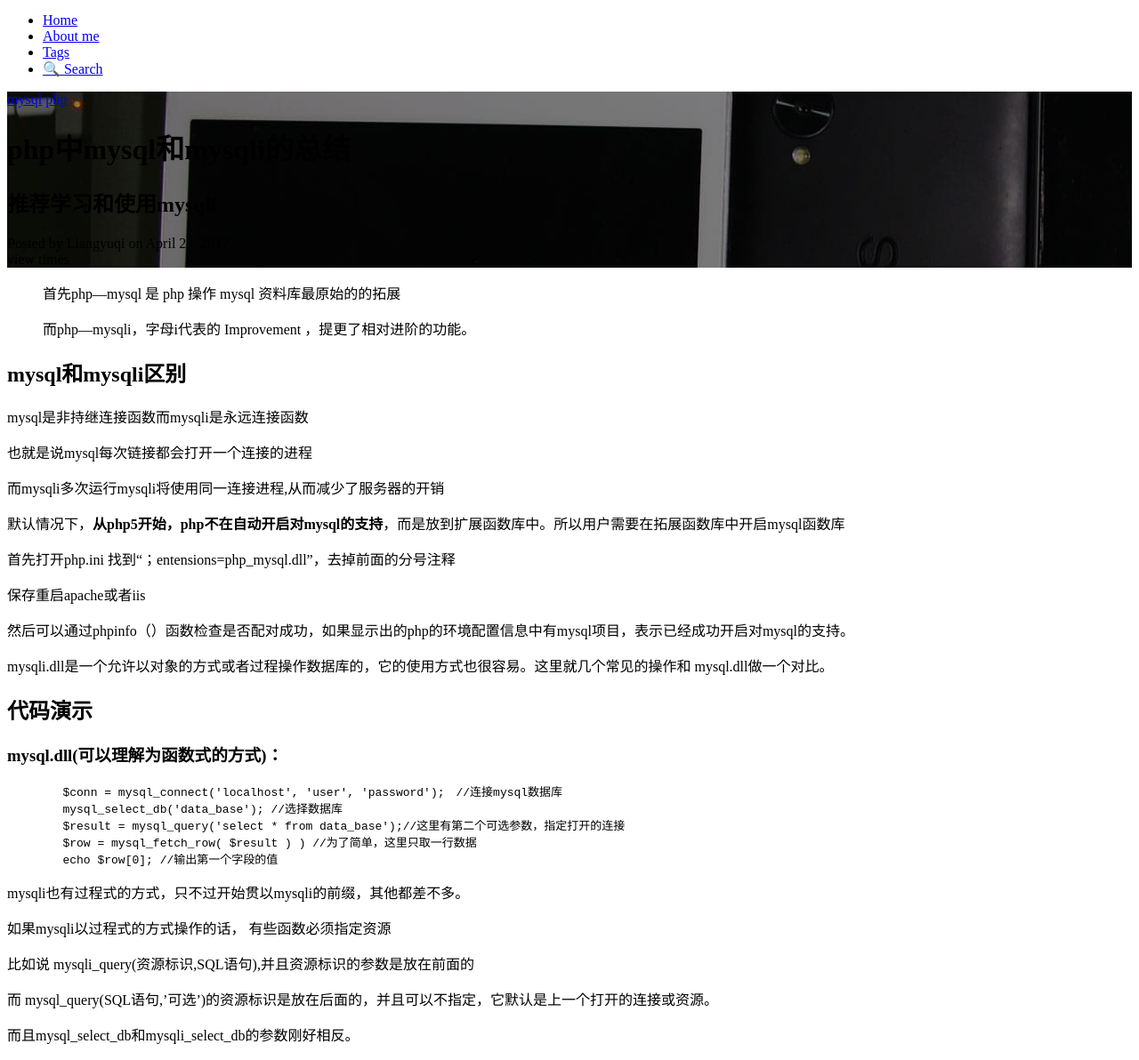
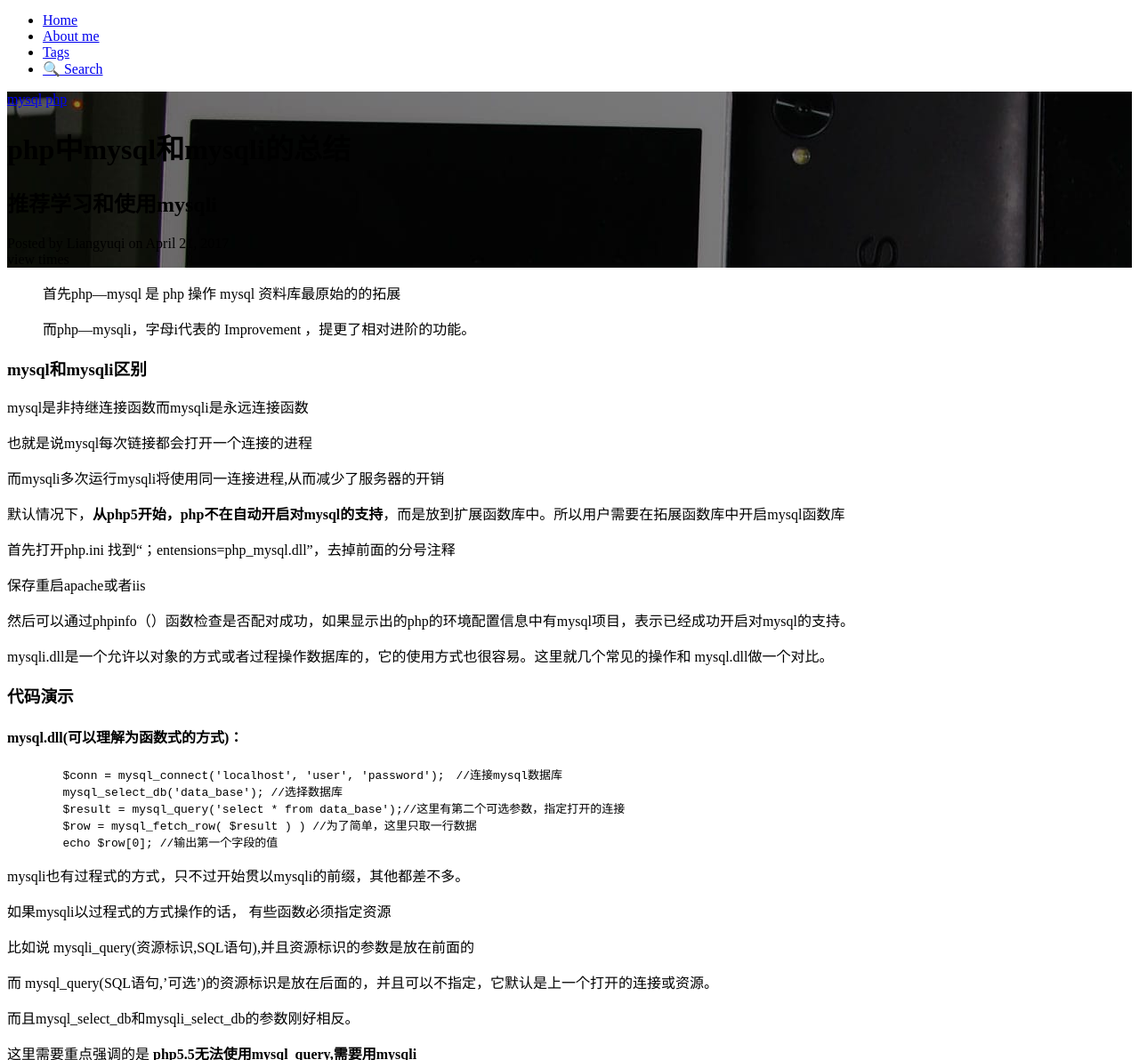
Before and after one commit to liangyuqi/liangyuqi.github.io, a Jekyll site: the page built from _posts/2017-04-21-php-mysql-php中mysql和mysqli的总结.md, in a window 1280 px wide. Shown: the part 131-1323 px from the top of the page at 89% size. Built offline with Jekyll 4.4.1, drawn with Linux system fonts in a browser that asks for light colours; comment, search, counter and statistics services are not loaded; grey boxes are pictures that could not be loaded.

````diff
--- a/_posts/2017-04-21-php-mysql-php中mysql和mysqli的总结.md
+++ b/_posts/2017-04-21-php-mysql-php中mysql和mysqli的总结.md
@@ -15,7 +15,7 @@ tags:
 
 >而php—mysqli，字母i代表的 Improvement ，提更了相对进阶的功能。
 
-# mysql和mysqli区别
+### mysql和mysqli区别
 mysql是非持继连接函数而mysqli是永远连接函数
 
 也就是说mysql每次链接都会打开一个连接的进程
@@ -34,8 +34,8 @@ mysql是非持继连接函数而mysqli是永远连接函数
 
 
 mysqli.dll是一个允许以对象的方式或者过程操作数据库的，它的使用方式也很容易。这里就几个常见的操作和 mysql.dll做一个对比。
-# 代码演示
-### mysql.dll(可以理解为函数式的方式)：
+### 代码演示
+#### mysql.dll(可以理解为函数式的方式)：
 
 ```
 	$conn = mysql_connect('localhost', 'user', 'password');　//连接mysql数据库
@@ -60,7 +60,7 @@ mysqli也有过程式的方式，只不过开始贯以mysqli的前缀，其他
 ![](http://images2015.cnblogs.com/blog/1017580/201704/1017580-20170420205832993-730184404.png)
 
 
-### mysqli.dll(对象方式)：
+#### mysqli.dll(对象方式)：
 
 ```
    $conn = new mysqli('localhost', 'user', 'password','data_base');
````
